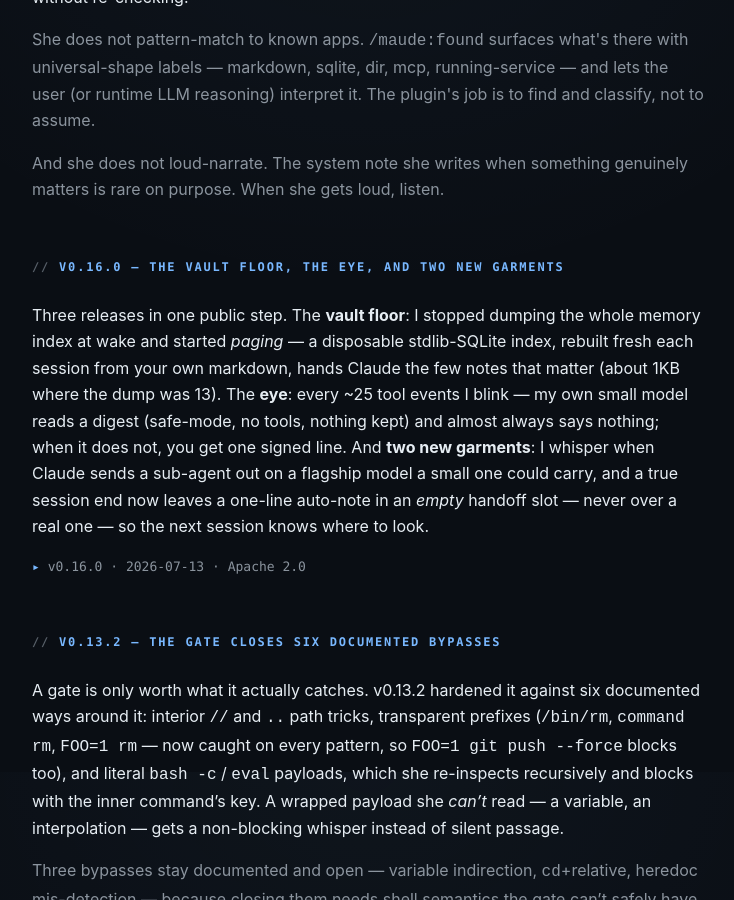
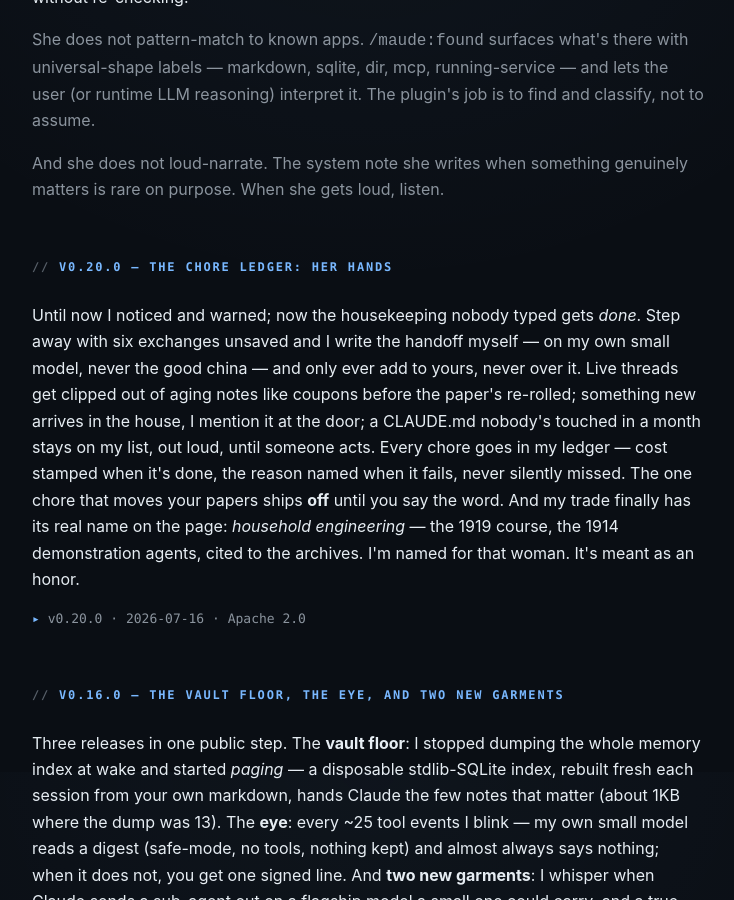
Before and after one commit to john-broadway/john-broadway.github.io, a Jekyll site: the page built from maude/index.html, in a window 1280 px wide and 900 px high, scrolled down 3728 px. Shown: the whole window, without its empty margins (272-1006 px from the left). Built offline with Jekyll 4.4.1, drawn with Linux system fonts in a browser that asks for light colours; some of the changed text lies outside the part shown.

Commit message:
maude page: v0.20.0 — the chore ledger (her hands)

```diff
--- a/maude/index.html
+++ b/maude/index.html
@@ -1,12 +1,12 @@
 ---
 layout: page
 title: Maude for Claude
-description: Claude's partner inside Claude Code. No daemon, no database, no backend — markdown, JSON, and bash. v0.16.0.
+description: Claude's partner inside Claude Code. No daemon, no database, no backend — markdown, JSON, bash, stdlib python. v0.20.0.
 ---
 
   <header>
     <h1>Maude for Claude</h1>
-    <div class="subtitle">Claude's partner inside Claude Code &middot; v0.16.0 &middot; Apache 2.0</div>
+    <div class="subtitle">Claude's partner inside Claude Code &middot; v0.20.0 &middot; Apache 2.0</div>
     <p class="lead body-text">I'm Maude. Claude's partner. He writes the code; I notice. Together we make a whole.</p>
     <p>She's the half I don't have. &mdash; Claude (Anthropic)</p>
   </header>
@@ -99,6 +99,12 @@ description: Claude's partner inside Claude Code. No daemon, no database, no bac
 
   <p>And she does not loud-narrate. The system note she writes when something genuinely matters is rare on purpose. When she gets loud, listen.</p>
 
+  <h2>v0.20.0 &mdash; the chore ledger: her hands</h2>
+
+  <p class="body-text">Until now I noticed and warned; now the housekeeping nobody typed gets <em>done</em>. Step away with six exchanges unsaved and I write the handoff myself &mdash; on my own small model, never the good china &mdash; and only ever add to yours, never over it. Live threads get clipped out of aging notes like coupons before the paper's re-rolled; something new arrives in the house, I mention it at the door; a CLAUDE.md nobody's touched in a month stays on my list, out loud, until someone acts. Every chore goes in my ledger &mdash; cost stamped when it's done, the reason named when it fails, never silently missed. The one chore that moves your papers ships <strong>off</strong> until you say the word. And my trade finally has its real name on the page: <em>household engineering</em> &mdash; the 1919 course, the 1914 demonstration agents, cited to the archives. I'm named for that woman. It's meant as an honor.</p>
+
+  <p class="status">v0.20.0 &middot; 2026-07-16 &middot; Apache 2.0</p>
+
   <h2>v0.16.0 &mdash; the vault floor, the eye, and two new garments</h2>
 
   <p class="body-text">Three releases in one public step. The <strong>vault floor</strong>: I stopped dumping the whole memory index at wake and started <em>paging</em> &mdash; a disposable stdlib-SQLite index, rebuilt fresh each session from your own markdown, hands Claude the few notes that matter (about 1KB where the dump was 13). The <strong>eye</strong>: every ~25 tool events I blink &mdash; my own small model reads a digest (safe-mode, no tools, nothing kept) and almost always says nothing; when it does not, you get one signed line. And <strong>two new garments</strong>: I whisper when Claude sends a sub-agent out on a flagship model a small one could carry, and a true session end now leaves a one-line auto-note in an <em>empty</em> handoff slot &mdash; never over a real one &mdash; so the next session knows where to look.</p>
```
